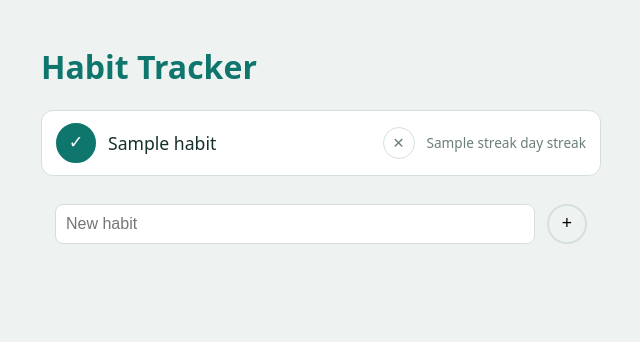
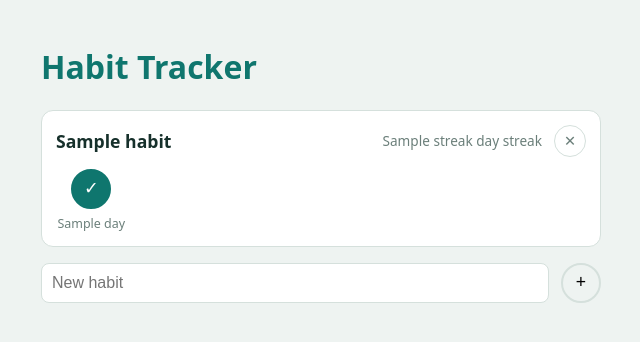
Before and after one commit to daintysteph/habit-tracker, a Flask app: template templates/index.html in a window 1280 px wide. Shown: the top 342 px of the page, without its empty margins (319-959 px from the left). Run offline with Flask 3, Linux system fonts and the light colour scheme; the template is opened without the code that fills it: most values are stand-ins (such as "Sample title", 1, 10 or a date in 2020).

Commit message:
Add 7-day view

```diff
--- a/app.py
+++ b/app.py
@@ -1,6 +1,7 @@
 from datetime import date, timedelta
 from flask import Flask, render_template, redirect, url_for, request
 from database import get_db, init_db
+
 app = Flask(__name__)
 init_db()
 
@@ -17,37 +18,56 @@ def get_streak(conn, habit_id):
         streak += 1
         current -= timedelta(days=1)
     return streak
+
 @app.route("/")
 def home():
-    today = date.today().isoformat()
+    today = date.today()
+    week = [today - timedelta(days=i) for i in range(6, -1, -1)]
     conn = get_db()
-    habits = conn.execute(
-        "SELECT h.id, h.name, EXISTS("
-        "SELECT 1 FROM completions c "
-        "WHERE c.habit_id = h.id AND c.day = ?) AS done "
-        "FROM habits h",
-        (today,),
-    ).fetchall()
-    habits = [dict(h, streak=get_streak(conn, h["id"])) for h in habits]
+    habits = []
+    for h in conn.execute("SELECT * FROM habits").fetchall():
+        rows = conn.execute(
+            "SELECT day FROM completions WHERE habit_id = ?", (h["id"],)
+        ).fetchall()
+        done_days = {row["day"] for row in rows}
+        habits.append({
+            "id": h["id"],
+            "name": h["name"],
+            "streak": get_streak(conn, h["id"]),
+            "days": [
+                {
+                    "iso": d.isoformat(),
+                    "label": "Today" if d == today else d.strftime("%a"),
+                    "done": d.isoformat() in done_days,
+                }
+                for d in week
+            ],
+        })
     conn.close()
     return render_template("index.html", habits=habits)
-@app.route("/toggle/<int:habit_id>", methods=["POST"])
-def toggle(habit_id):
-    today = date.today().isoformat()
+
+@app.route("/toggle/<int:habit_id>/<day>", methods=["POST"])
+def toggle(habit_id, day):
+    try:
+        parsed = date.fromisoformat(day)
+    except ValueError:
+        return redirect(url_for("home"))
+    if parsed > date.today():
+        return redirect(url_for("home"))
     conn = get_db()
     exists = conn.execute(
         "SELECT 1 FROM completions WHERE habit_id = ? AND day = ?",
-        (habit_id, today),
+        (habit_id, day),
     ).fetchone()
     if exists:
         conn.execute(
             "DELETE FROM completions WHERE habit_id = ? AND day = ?",
-            (habit_id, today),
+            (habit_id, day),
         )
     else:
         conn.execute(
             "INSERT INTO completions (habit_id, day) VALUES (?, ?)",
-            (habit_id, today),
+            (habit_id, day),
         )
     conn.commit()
     conn.close()
@@ -62,6 +82,7 @@ def add():
         conn.commit()
         conn.close()
     return redirect(url_for("home"))
+
 @app.route("/delete/<int:habit_id>", methods=["POST"])
 def delete(habit_id):
     conn = get_db()
@@ -70,5 +91,6 @@ def delete(habit_id):
     conn.commit()
     conn.close()
     return redirect(url_for("home"))
+
 if __name__ == "__main__":
     app.run(debug=True)
--- a/static/style.css
+++ b/static/style.css
@@ -10,6 +10,7 @@ body {
 h1 {
   color: #0f766e;
 }
+
 ul {
   list-style: none;
   padding: 0;
@@ -20,14 +21,40 @@ li {
   border: 1px solid #d5e0dc;
   border-radius: 12px;
   margin-bottom: 10px;
+  padding: 14px;
 }
 
-form {
+.head {
   display: flex;
   align-items: center;
   gap: 12px;
-  padding: 12px 14px;
+  margin-bottom: 12px;
+}
+
+.name {
   font-size: 1.1rem;
+  font-weight: 600;
+}
+
+.streak {
+  margin-left: auto;
+  font-size: 0.85rem;
+  color: #6b7f7a;
+}
+
+.days {
+  display: grid;
+  grid-template-columns: repeat(7, 1fr);
+  gap: 6px;
+}
+
+.day {
+  display: flex;
+  flex-direction: column;
+  align-items: center;
+  gap: 6px;
+  font-size: 0.78rem;
+  color: #6b7f7a;
 }
 
 button {
@@ -39,25 +66,18 @@ button {
   font-size: 1.1rem;
   cursor: pointer;
 }
+
+.day button {
+  width: 100%;
+  max-width: 40px;
+  height: auto;
+  aspect-ratio: 1;
+}
+
 button.done {
   background: #0f766e;
   border-color: #0f766e;
   color: white;
-}
-.add input {
-  flex: 1;
-  padding: 10px;
-  border: 1px solid #d5e0dc;
-  border-radius: 8px;
-  font-size: 1rem;
-}
-li {
-  display: flex;
-  align-items: center;
-}
-
-li form:first-child {
-  flex: 1;
 }
 
 .delete {
@@ -67,8 +87,17 @@ li form:first-child {
   color: #6b7f7a;
   border-width: 1px;
 }
-.streak {
-  margin-left: auto;
-  font-size: 0.85rem;
-  color: #6b7f7a;
+
+.add {
+  display: flex;
+  gap: 12px;
+  margin-top: 16px;
 }
+
+.add input {
+  flex: 1;
+  padding: 10px;
+  border: 1px solid #d5e0dc;
+  border-radius: 8px;
+  font-size: 1rem;
+}
--- a/templates/index.html
+++ b/templates/index.html
@@ -10,15 +10,22 @@
   <ul>
   {% for habit in habits %}
     <li>
-      <form method="post" action="{{ url_for('toggle', habit_id=habit.id) }}">
-        <button type="submit" class="{{ 'done' if habit.done else '' }}">{{ "✓" if habit.done else "○" }}</button>
-        {{ habit.name }}
+  <div class="head">
+    <span class="name">{{ habit.name }}</span>
+    <span class="streak">{{ habit.streak }} day streak</span>
+    <form method="post" action="{{ url_for('delete', habit_id=habit.id) }}">
+      <button type="submit" class="delete" aria-label="Delete {{ habit.name }}">✕</button>
+    </form>
+  </div>
+  <div class="days">
+    {% for d in habit.days %}
+      <form method="post" action="{{ url_for('toggle', habit_id=habit.id, day=d.iso) }}" class="day">
+        <button type="submit" class="{{ 'done' if d.done else '' }}">{{ "✓" if d.done else "" }}</button>
+        <span>{{ d.label }}</span>
       </form>
-      <form method="post" action="{{ url_for('delete', habit_id=habit.id) }}" class="remove">
-          <button type="submit" class="delete" aria-label="Delete {{ habit.name }}">✕</button>
-          <span class="streak">{{ habit.streak }} day streak</span>
-      </form>
-    </li>
+    {% endfor %}
+  </div>
+</li>
   {% endfor %}
   </ul>
 <form method="post" action="{{ url_for('add') }}" class="add">
```
